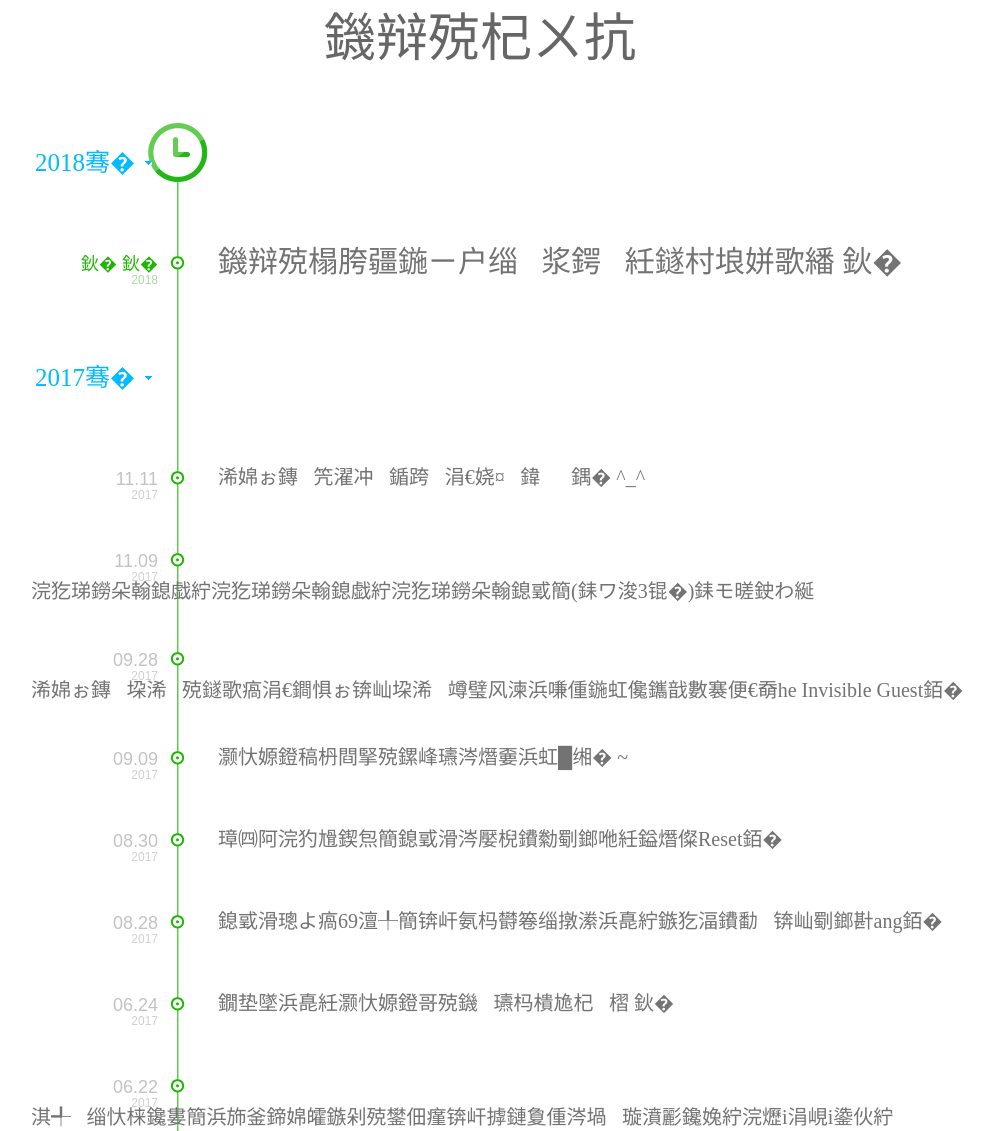
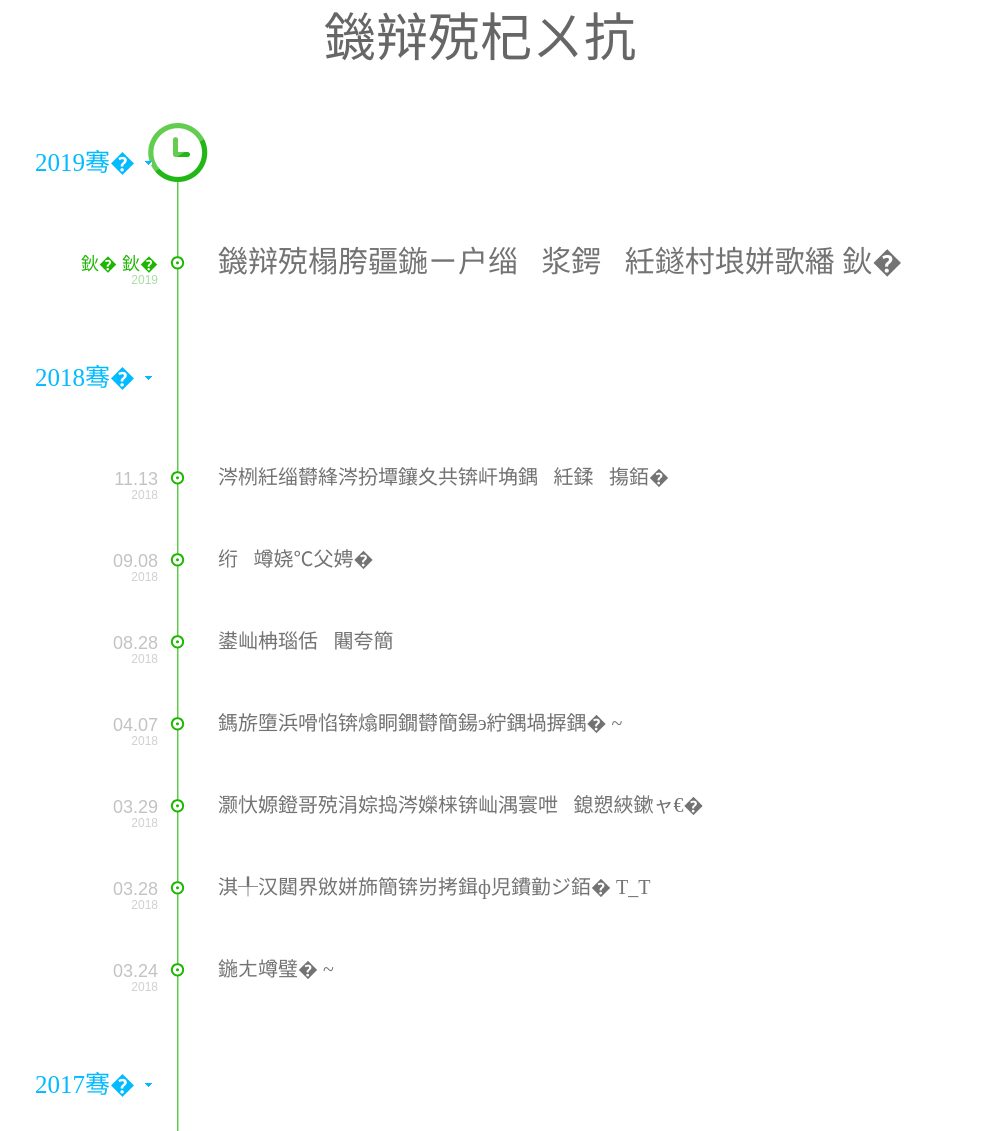
Before and after one commit to miaozhiwei/miaozhiwei.github.io, a plain HTML site: page index.html in a window 1280 px wide. Shown: the top 1131 px of the page, without its empty margins (160-1154 px from the left). Drawn offline with Linux system fonts and the light colour scheme.

Commit message:
Update index.html
add the memory of 2018

```diff
--- a/index.html
+++ b/index.html
@@ -25,16 +25,59 @@
     <div class="history-date">
       <ul>
 
-      	<h2 class="first"><a href="#nogo">2018年</a></h2>
+      	<h2 class="first"><a href="#nogo">2019年</a></h2>
 
          <li class="green">
-          <h3> … … <span>2018</span></h3>
+          <h3> … … <span>2019</span></h3>
           <dl><dt>爱的齿轮在继续转动，直到永远 … </dt></dl>
         </li>
 
       </ul>
     </div>
 
+
+    <div class="history-date">
+      <ul>
+
+      	<h2 class="date02"><a href="#nogo">2018年</a></h2>
+
+        <li>
+          <h3>11.13<span>2018</span></h3>
+          <dl><dt>乖，给你买牛肉干，别哭，别哭。</dt></dl>
+        </li>
+
+        <li>
+          <h3>09.08<span>2018</span></h3>
+          <dl><dt>第一次游泳</dt></dl>
+        </li>
+
+        <li>
+          <h3>08.28<span>2018</span></h3>
+          <dl><dt>双方见家长了</dt></dl>
+        </li>
+
+        <li>
+          <h3>04.07<span>2018</span></h3>
+          <dl><dt>拔牙了吧？豁牙了吧？哈哈哈 ~ </dt></dl>
+        </li>
+
+        <li>
+          <h3>03.29<span>2018</span></h3>
+          <dl><dt>小狐狸的上海之旅，期待学成归来。</dt></dl>
+        </li>
+
+        <li>
+          <h3>03.28<span>2018</span></h3>
+          <dl><dt>俩人都生气了，追剧惹的祸。 T_T</dt></dl>
+        </li>
+
+        <li>
+          <h3>03.24<span>2018</span></h3>
+          <dl><dt>在一起 ~ </dt></dl>
+        </li>
+
+      </ul>
+    </div>
 
     <div class="history-date">
       <ul>
```
